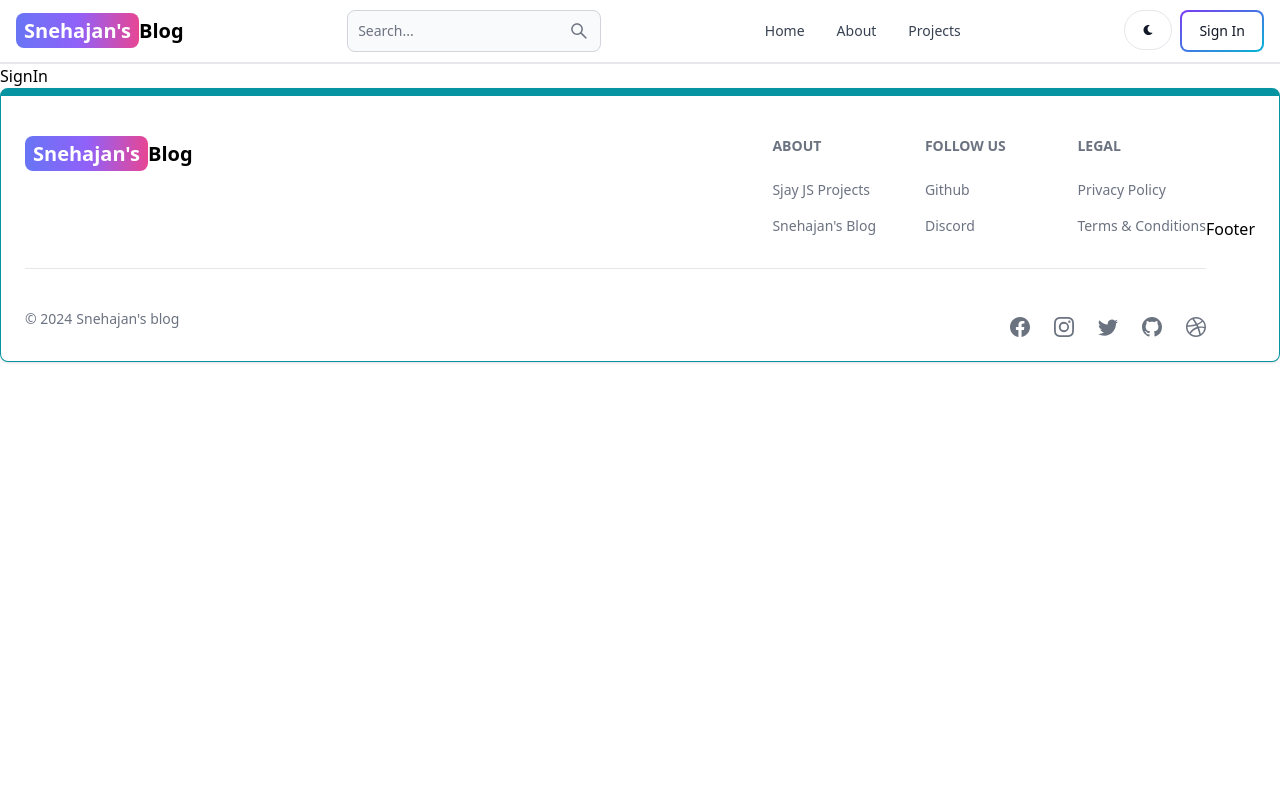
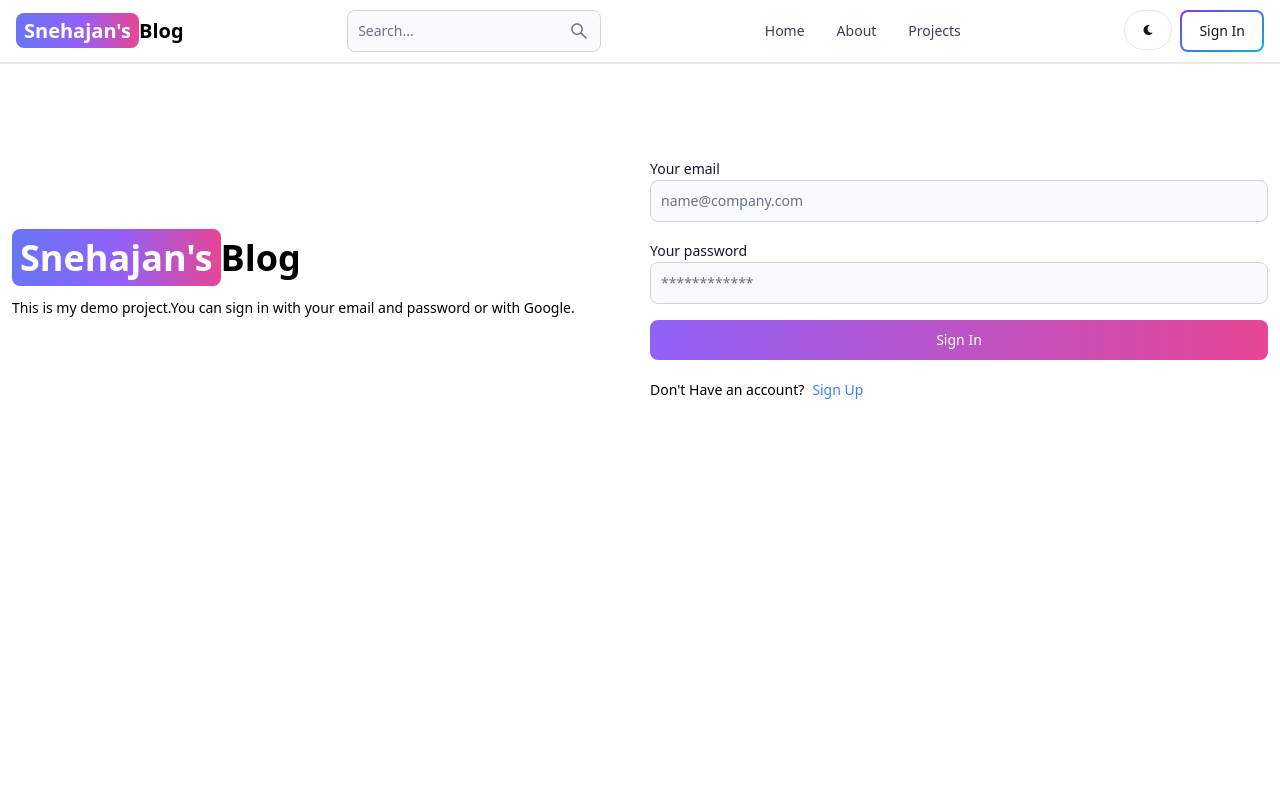
Before and after one commit to Snehajan97/mern-blog, a React (Vite) app in the folder client/: page /signin in a window 1280 px wide. Shown: the top 800 px of the page. Built offline with nearby package versions, Linux system fonts and the light colour scheme.

Commit message:
completed the signin page functionality

```diff
--- a/client/src/pages/SignIn.jsx
+++ b/client/src/pages/SignIn.jsx
@@ -1,9 +1,96 @@
-import React from 'react'
+import { Alert, Button, Label, Spinner, TextInput } from 'flowbite-react'
+import React, { useState } from 'react'
+import { Link, useNavigate } from 'react-router-dom'
+
 
 export default function SignIn() {
+  const [formData, setFormData] = useState({});
+  const [errorMessage, setErrorMessage] = useState(null);
+  const [loading, setLoading] = useState(false);
+  const navigate = useNavigate();
+  const handleChange = (e) => {
+    setFormData({ ...formData, [e.target.id]: e.target.value.trim() });
+  };
+  const handleSubmit= async (e) => {
+    e.preventDefault();
+    if (!formData.email || !formData.password){
+      return setErrorMessage('Please fill out all fields.');
+    }
+    try {
+      setLoading(true);
+      setErrorMessage(null);
+      const res = await fetch('/api/auth/SignIn',{
+        method: 'POST',
+        headers: {'Content-Type': 'application/json' },
+        body: JSON.stringify(formData),
+      });
+      const data = await res.json();
+      if (data.success === false) {
+        return setErrorMessage(data.message);
+      }
+      setLoading(false);
+      if(res.ok) {
+        navigate('/');
+      }
+    } catch (error) {
+      setErrorMessage(error.message);
+      setLoading(false);
+    }
+    };
   return (
-    <div>
-      SignIn
+    <div className='min-h-screen mt-20'>
+      <div className="flex p-3 max-ww-3xl mx-auto flex-col md:flex-row md:items-center gap-5">
+        {/* left */}
+        <div className='flex-1'>
+        <Link to='/' className=' font-bold dark:text-white text-4xl'>
+          <span className='px-2 py-1 bg-gradient-to-r from-indigo-500 via-purple-500
+           to-pink-500 rounded-lg text-white'>Snehajan's</span>
+          Blog
+      </Link>
+      <p className='text-sm mt-5'>
+        This is my demo project.You can sign in with your email and password
+        or with Google.
+      </p>
+        </div>
+        {/*right*/}
+
+        <div className='flex-1'>
+          <form className='flex flex-col gap-4' onSubmit={handleSubmit}>
+
+           <div >
+            <Label value='Your email'/>
+            <TextInput type='email' placeholder='name@company.com' id='email'onChange={handleChange}/>
+            </div>
+           <div >
+            <Label value='Your password'/>
+            <TextInput type='password' placeholder='************' id='password'onChange={handleChange}/>
+            </div>
+            <Button gradientDuoTone='purpleToPink' type='submit' disabled={loading}>
+              {
+                loading ? (
+                  <>
+                  <Spinner size='sm' />
+                  <span className='pl-3'>Loading...</span>
+                  </>
+                ) :'Sign In'
+              }
+            </Button>
+          </form>
+          <div className='flex gap-2 text-sm mt-5'>
+             <span>Don't Have an account?</span>
+             <Link to='/signin' className='text-blue-500'>
+              Sign Up
+             </Link>
+          </div>
+          {
+            errorMessage && (
+              <Alert className='mt-5' color='failure'>
+                {errorMessage}
+              </Alert>
+            )
+          }
+        </div>
+      </div>
     </div>
-  )
+  );
 }
```
